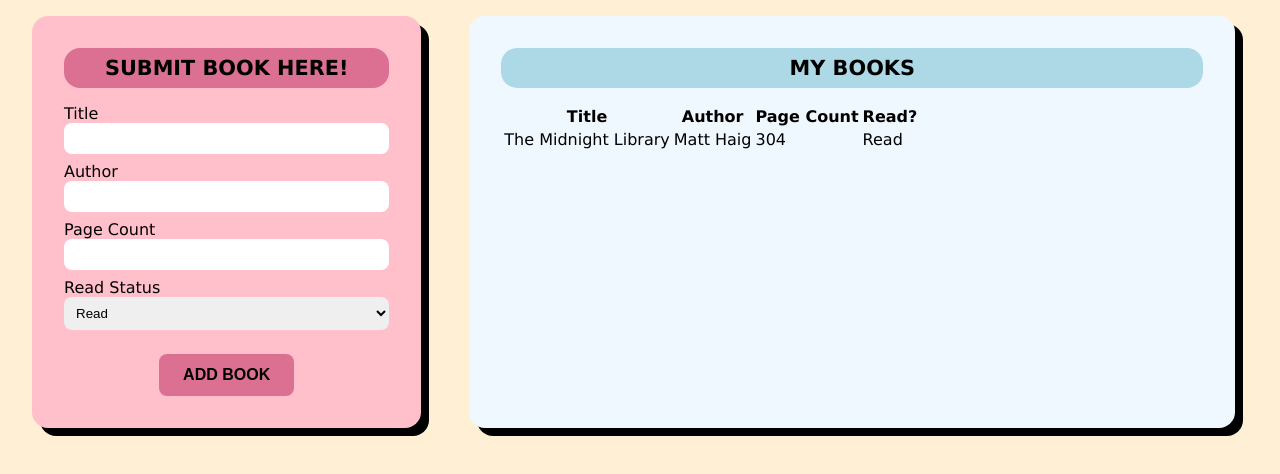
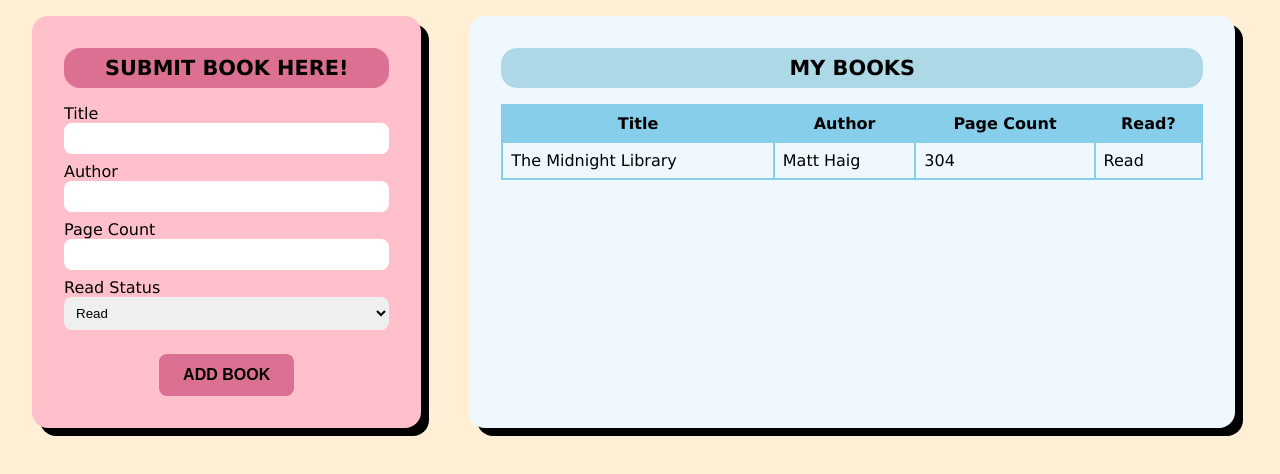
Before and after one commit to ll5zh/odin-library, a plain HTML site: page index.html in a window 1280 px wide. Shown: the part 94-568 px from the top of the page. Drawn offline with Linux system fonts and the light colour scheme.

Commit message:
Add styling to table

```diff
--- a/style.css
+++ b/style.css
@@ -102,3 +102,19 @@ form > button {
 .list > .title {
     background-color: lightblue;
 }
+
+table {
+    width: 100%;
+    margin: 0;
+    border-collapse: collapse;
+}
+
+th, td {
+    border: 2px solid skyblue;
+    margin: 0;
+    padding: 0.5rem;
+}
+
+th {
+    background-color: skyblue;
+}
```
